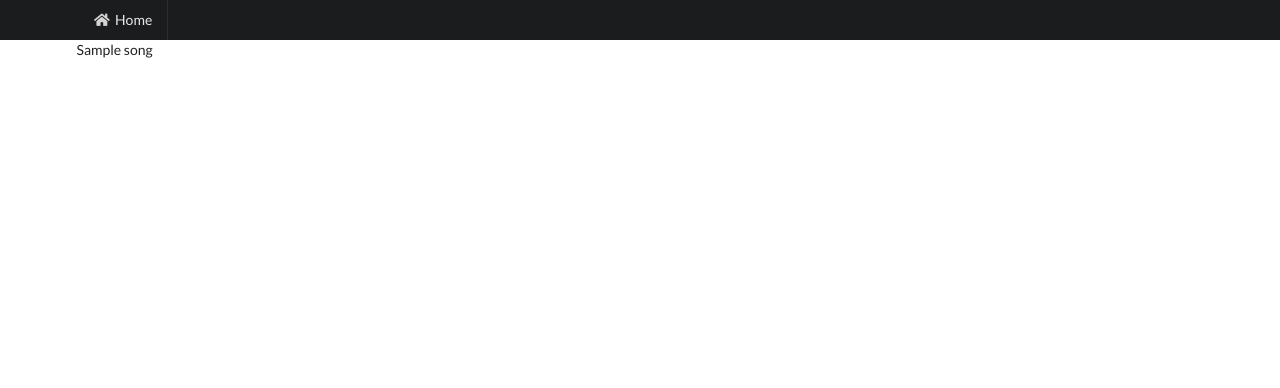
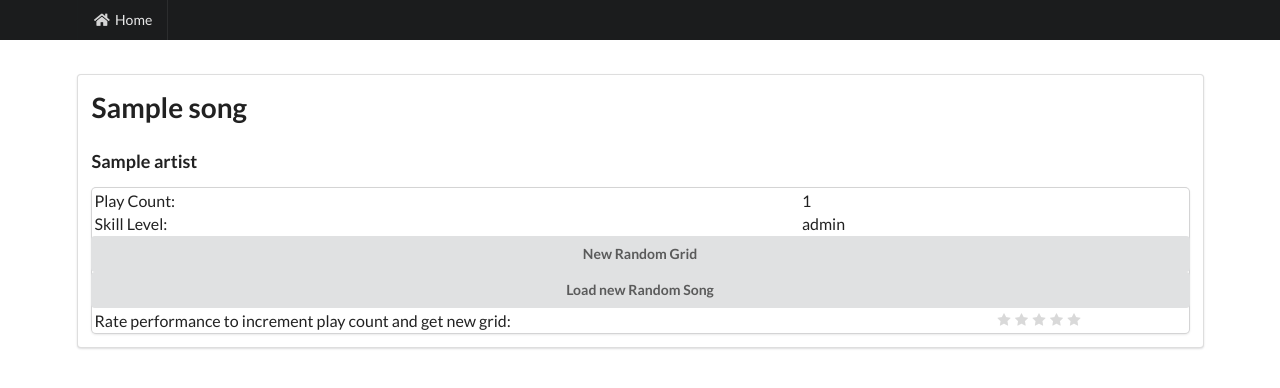
Before and after one commit to DeltiKron/song_trainer, a Flask app: template song_app/templates/song.html in a window 1280 px wide. Shown: the top 388 px of the page. Run offline with Flask 2, Linux system fonts and the light colour scheme; the template is opened without the code that fills it: most values are stand-ins (such as "Sample title", 1, 10 or a date in 2020); some libraries are stand-ins or nearby versions.

Commit message:
adding song list, dummy for add_song, ficing links, adding basic play song page

```diff
--- a/song_app/templates/song.html
+++ b/song_app/templates/song.html
@@ -1,4 +1,56 @@
 {%extends "base.html"%}
+
+{% block head %}
+{{super()}}
+<script>
+$(document).ready(function(){
+   $('.ui.rating')
+  .rating('setting', 'onRate', function(value) {
+      var song_id = this.dataset.song_id;
+      console.log(song_id);
+      console.log(value);
+      const url = "{{url_for('songs.rate_song')}}"
+      $.get(url,{song_id:song_id,rating:value});
+      console.log("Rated! using "+url)
+      window.location.href = '{{url_for("songs.random_songs")}}';
+  });
+});
+
+
+
+</script>
+
+{% endblock head %}
+
 {% block content %}
-{{song}}
-{% endblock %}
+
+<br>
+<div class="ui segment">
+    <h1>{{song.title}}</h1>
+    <h3>{{song.artist}}</h3>
+    <div class="ui fluid card">
+        <table>
+            <tr>
+                <td>Play Count:</td>
+                <td>{{song.play_count}}</td>
+            </tr>
+            <tr>
+                <td>Skill Level:</td>
+                <td>{{song.skill_level}}</td>
+            </tr>
+        </table>
+        <a class=" ui button" href={{url_for('songs.random_songs')}}>New Random Grid</a>
+        <a class=" ui button" href={{url_for('songs.get_random_song')}}>Load new Random Song</a>
+        <table>
+            <tr>
+                <td>
+                    Rate performance to increment play count and get new grid:
+                </td>
+                <td>
+                    <div class="ui star rating" data-song_id="{{song.id}}"
+                         data-rating="{{song.skill_level}}" data-max-rating="5"></div>
+                </td>
+            </tr>
+        </table>
+    </div>
+    {% endblock %}
```
Also changed, not shown: song_app/templates/list_songs.html (added, +39 -0 lines), song_app/templates/random_song_grid.html (+2 -6 lines), song_app/templates/start_page.html (+26 -9 lines), song_app/static/css/webapp_custom.css (added).
